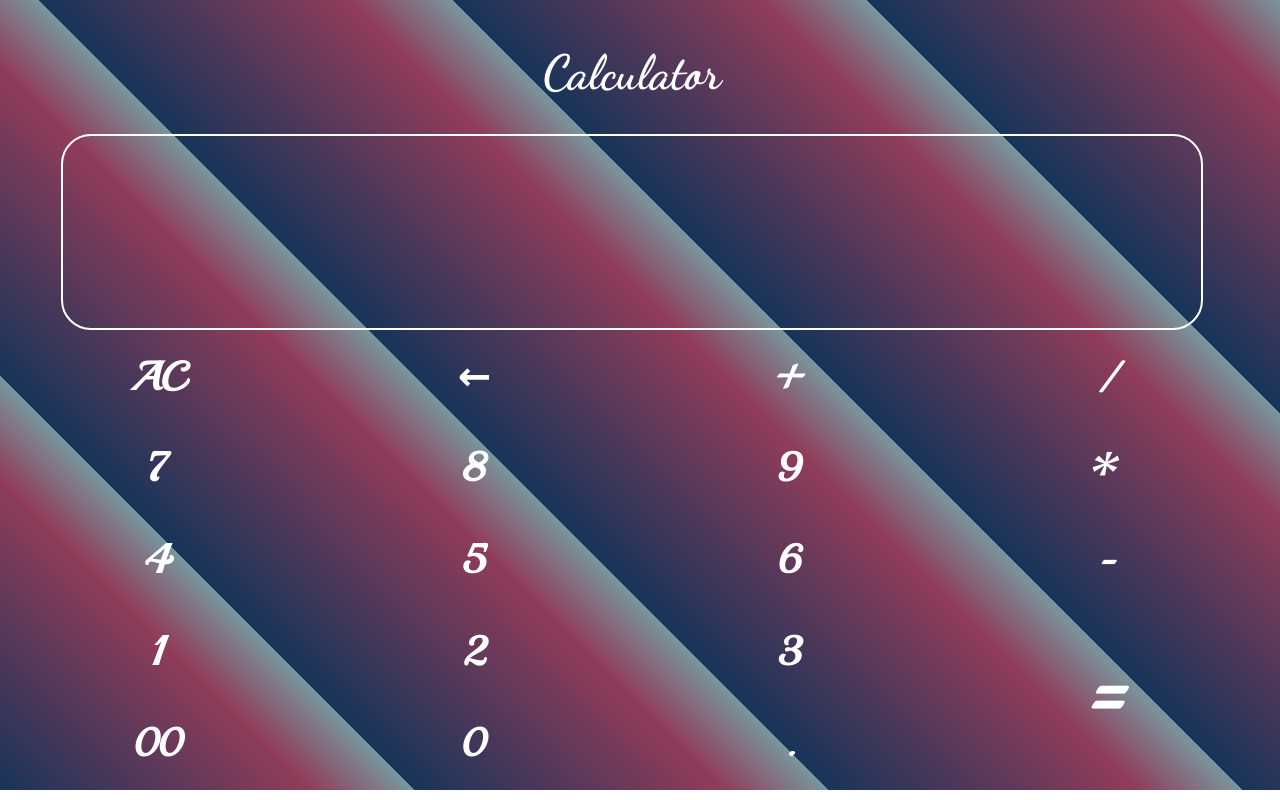
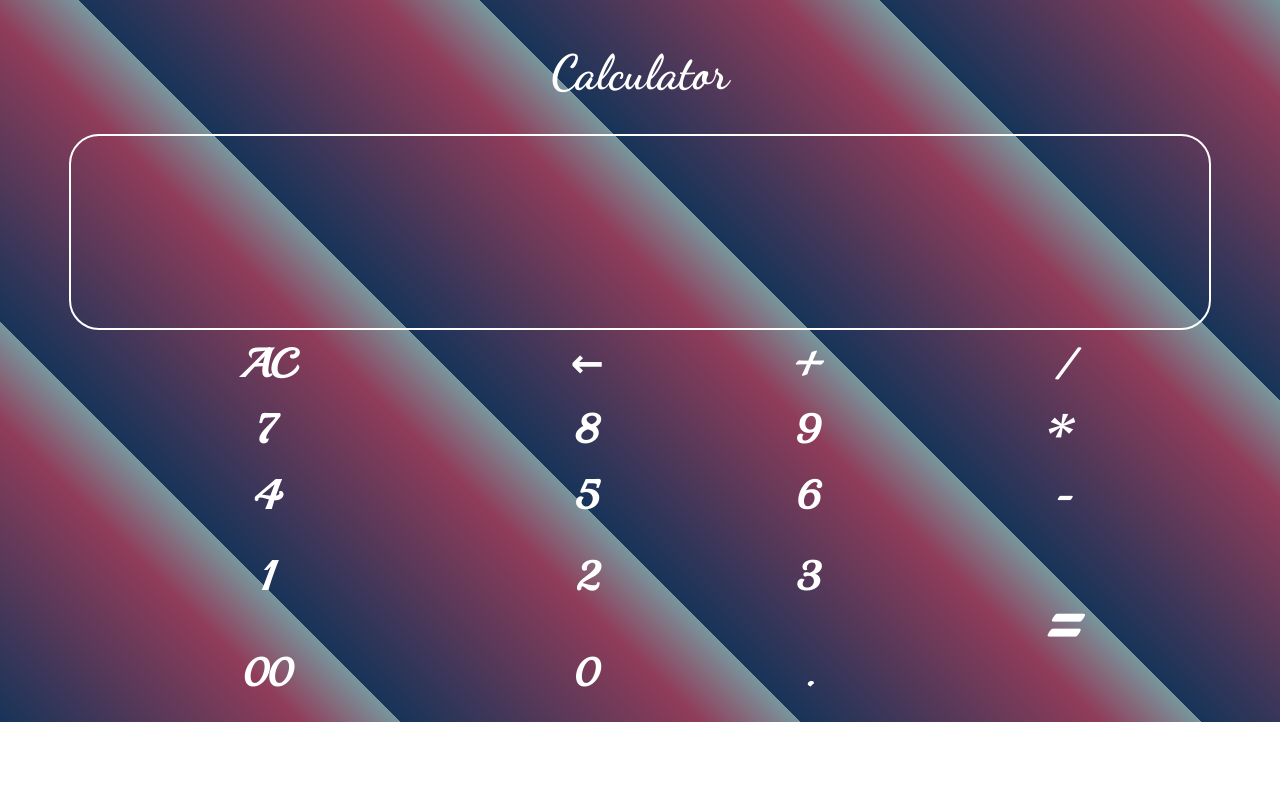
Before and after one commit to atul22g/Calculator, a plain HTML site: page index.html in a window 1280 px wide. Drawn offline with Linux system fonts and the light colour scheme.

Commit message:
Inprove in Butttion css file'

```diff
--- a/css/style.css
+++ b/css/style.css
@@ -12,7 +12,9 @@
 table {
   width: 100%;
   height: 100%;
-  display: block;
+  display: flex;
+  align-items: center;
+  justify-content: center;
   border: none;
   overflow: hidden;
   scroll-behavior: smooth;
@@ -38,7 +40,7 @@
 
 #screen {
   font-family: 'Playball', cursive;
-  display: flex;
+  display: block;
   word-wrap: unset;
   background: transparent;
   outline: none;
@@ -48,7 +50,6 @@
   border-radius: 30px;
   border: none;
   padding: 0 25px;
-  margin: auto;
   width: 85vw;
   height: 24vh;
   font-weight: bold;
@@ -57,8 +58,8 @@
 }
 
 table tr td button {
-  width: 24.5vw;
-  height: 11.2vh;
+  width: fit-content;
+  height: fit-content;
   color: white;
   font-size: 2.5em;
   font-weight: bold;
@@ -66,6 +67,8 @@
   background-color: transparent;
   cursor: pointer;
   border-radius: 20px;
+  display: block;
+  margin: 7px auto;
   font-family: 'Playball', cursive;
 }
 
```
